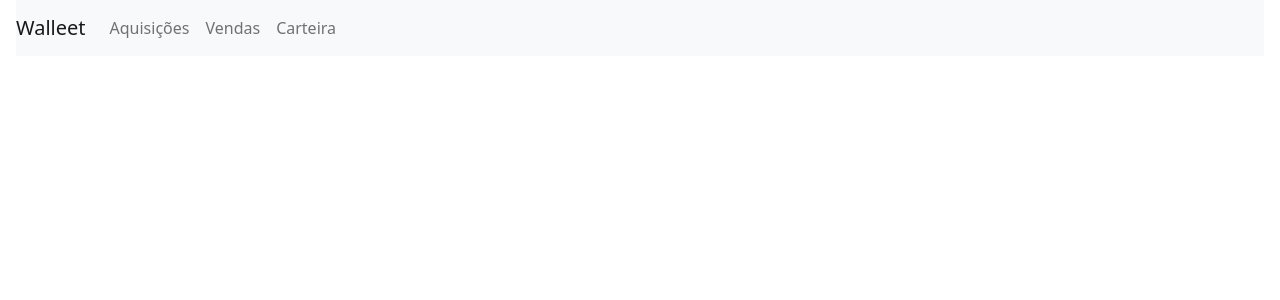
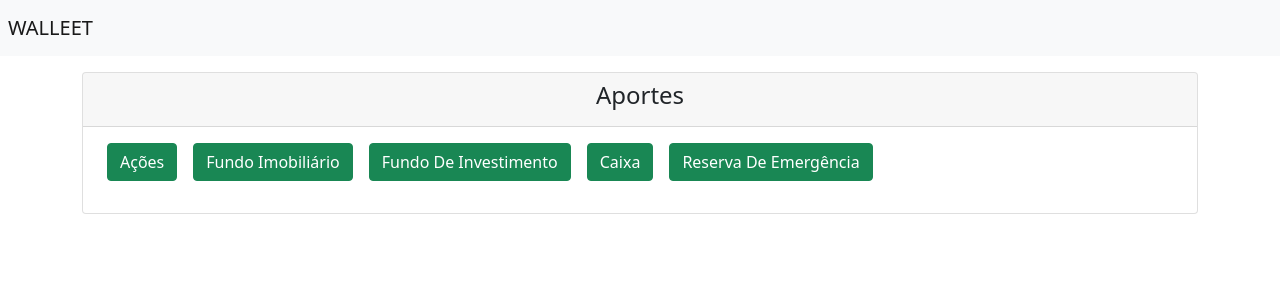
Before and after one commit to pedrosa-hr-hub/vue-walleet, a Vue app: page / in a window 1280 px wide. Shown: the top 300 px of the page. Built offline with nearby package versions, Linux system fonts and the light colour scheme.

Commit message:
build insert and router

```diff
--- a/package.json
+++ b/package.json
@@ -11,7 +11,8 @@
     "@popperjs/core": "^2.11.2",
     "bootstrap": "^5.1.3",
     "core-js": "^3.6.5",
-    "vue": "^2.6.11"
+    "vue": "^2.6.11",
+    "vue-router": "^3.5.3"
   },
   "devDependencies": {
     "@vue/cli-plugin-babel": "~4.5.0",
--- a/src/App.vue
+++ b/src/App.vue
@@ -1,17 +1,18 @@
 <template>
   <div id="app">
-    <NavBar/>
+      <NavBar/>
+      <router-view></router-view>
   </div>
 </template>
 
 <script>
-import NavBar from './components/NavBar.vue'
+  import NavBar from './components/NavBar.vue';
 
 export default {
-  name: 'App',
-  components: {
-    NavBar
-  }
+    name: 'App',
+    components:{
+      NavBar
+    }
 }
 </script>
 
--- /dev/null
+++ b/src/components/Insert.vue
@@ -0,0 +1,48 @@
+<template>
+  <div class="container mt-3">
+    <div class="card">
+      <div class="card-header">
+          <center><h4>Aportes</h4></center>
+      </div>
+      <div class="card-body">
+        <p>
+            <router-link to="/buyStock" class="px-2">
+              <button class="btn btn-success">
+                  Ações
+              </button>
+            </router-link>
+
+            <router-link to="/buyFII" class="px-2">
+              <button class="btn btn-success">
+                  Fundo Imobiliário
+              </button>
+            </router-link>
+
+            <router-link to="/buyFund" class="px-2">
+              <button class="btn btn-success">
+                  Fundo De Investimento
+              </button>
+            </router-link>
+
+            <router-link to="/buyCash" class="px-2">
+              <button class="btn btn-success">
+                  Caixa
+              </button>
+            </router-link>
+
+            <router-link to="/buyReserve" class="px-2">
+              <button class="btn btn-success">
+                  Reserva De Emergência
+              </button>
+            </router-link>
+        </p>
+      </div>
+    </div>
+  </div>
+</template>
+
+<script>
+     export default {
+          name: "Insert",
+     };
+</script>
--- a/src/components/NavBar.vue
+++ b/src/components/NavBar.vue
@@ -1,23 +1,15 @@
 <template>
-  <div class="px-3">
-        <nav class="navbar navbar-expand-lg navbar-light bg-light ">
-        <a class="navbar-brand" href="#">Walleet</a>
-          <button class="navbar-toggler" type="button" data-toggle="collapse" data-target="#navbarNavAltMarkup" aria-controls="navbarNavAltMarkup" aria-expanded="false" aria-label="Alterna navegação">
-        <span class="navbar-toggler-icon"></span>
-        </button>
-        <div class="collapse navbar-collapse" id="navbarNavAltMarkup">
-          <div class="navbar-nav">
-            <a class="nav-item nav-link" href="#">Aquisições</a>
-            <a class="nav-item nav-link" href="#">Vendas</a>
-            <a class="nav-item nav-link" href="#">Carteira</a>
-          </div>
-        </div>
-      </nav>
+  <div>
+    <nav class="navbar navbar-light bg-light px-2">
+      <a class="navbar-brand" href="/">WALLEET</a>
+    </nav>
   </div>
 </template>
 
 <script>
-
+  export default{
+    name:"NavBar"
+  }
 </script>
 
 <style scoped>
--- a/src/main.js
+++ b/src/main.js
@@ -1,10 +1,12 @@
 import Vue from 'vue'
 import App from './App.vue'
+import router from './router.js';
 import "bootstrap/dist/css/bootstrap.min.css"
 import "bootstrap"
 
 Vue.config.productionTip = false
 
 new Vue({
+  router,
   render: h => h(App),
 }).$mount('#app')
--- /dev/null
+++ b/src/router.js
@@ -0,0 +1,17 @@
+import Vue from 'vue';
+import Router from 'vue-router';
+import Home from './views/Home.vue';
+
+Vue.use(Router);
+
+export default new Router({
+     mode: "history",
+     routes:[
+          {
+               path: '/',
+               name: 'Home',
+               component: Home
+          }
+     ]
+
+});
--- /dev/null
+++ b/src/views/Home.vue
@@ -0,0 +1,17 @@
+<template>
+     <div>
+          <Insert/>
+     </div>
+</template>
+
+<script>
+     import Insert from '../components/Insert.vue'
+
+     export default {
+          name: "Home",
+          components: {
+               Insert
+          }
+     };
+
+</script>
```
Also changed, not shown: 1 other file (tests, documents, lock files or other folders).
